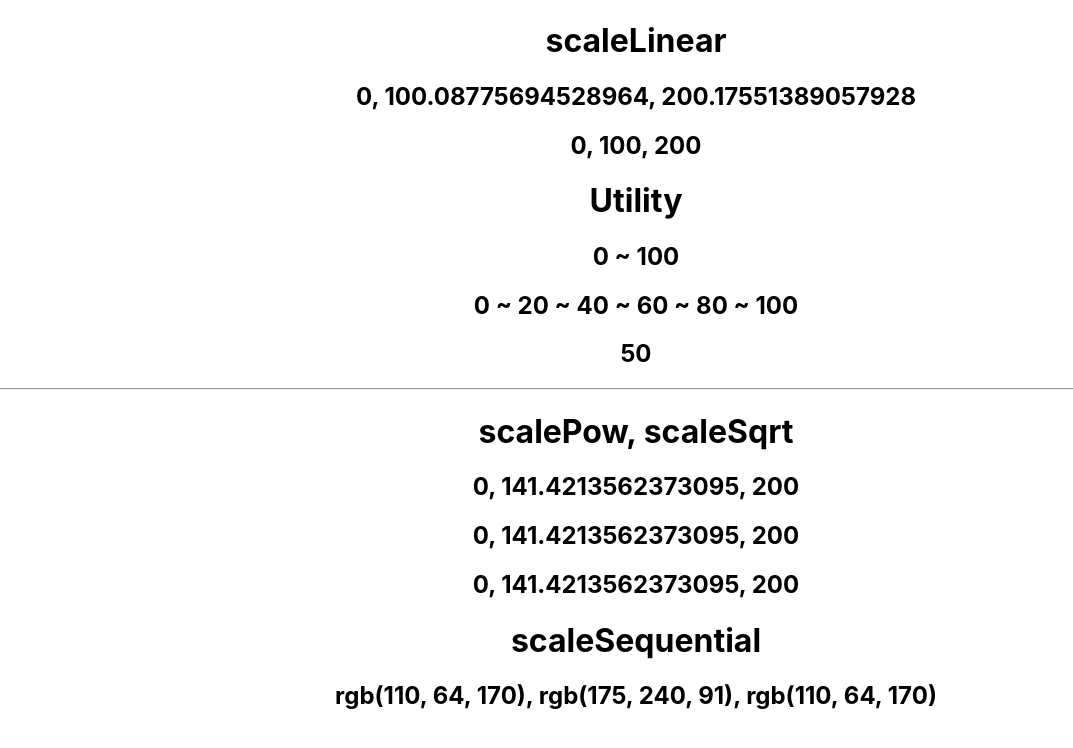
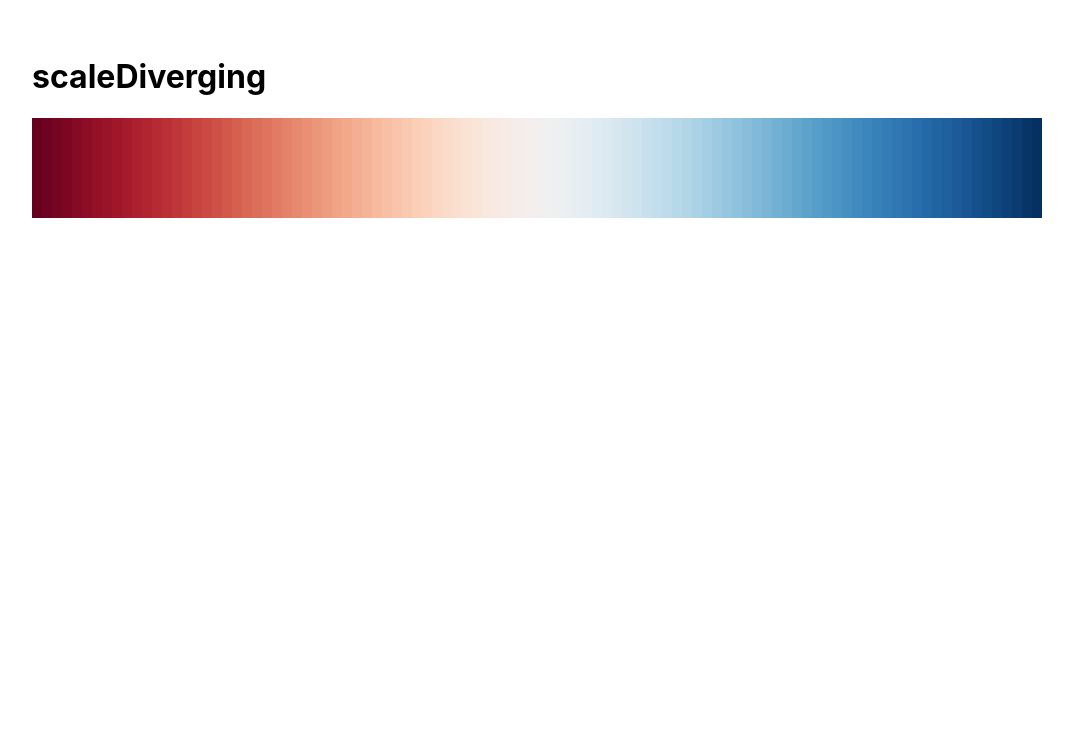
Before and after one commit to seogi1004/d3scale-play, a React (Create React App) app: page / in a window 1280 px wide. Shown: the top 748 px of the page, without its empty margins (4-1077 px from the left). Built offline with nearby package versions, Linux system fonts and the light colour scheme.

Commit message:
샘플 추가 #deverging

```diff
--- a/src/App.css
+++ b/src/App.css
@@ -1,3 +1,13 @@
 .App {
-  text-align: center;
+  padding: 36px;
 }
+
+.colors {
+  display: flex;
+}
+
+.colors > .color {
+  display: inline-flex;
+  width: 10px;
+  height: 100px;
+}
--- a/src/App.tsx
+++ b/src/App.tsx
@@ -2,14 +2,13 @@ import React from 'react';
 import Linear from './scale/Linear';
 import Power from './scale/Power';
 import Sequential from './scale/Sequential';
+import Diverging from './scale/Diverging';
 import './App.css';
 
 function App() {
   return (
     <div className="App">
-      <Linear />
-      <Power />
-      <Sequential />
+      <Diverging />
     </div>
   );
 }
--- /dev/null
+++ b/src/scale/Diverging.tsx
@@ -0,0 +1,23 @@
+import { scaleDiverging } from 'd3-scale';
+import { interpolateRdBu } from 'd3-scale-chromatic';
+
+export default function Scale() {
+  const func = scaleDiverging((t) => interpolateRdBu(t)).domain([-50, 0, 50]);
+
+  return (
+    <div className="scale">
+      <h1>scaleDiverging</h1>
+      <div className="colors">
+        {Array(101)
+          .fill(0)
+          .map((val, i) => (
+            <div
+              className="color"
+              key={i}
+              style={{ backgroundColor: func(i - 50) }}
+            />
+          ))}
+      </div>
+    </div>
+  );
+}
```
Also changed, not shown: .eslintrc.js, 1 other file (tests, documents, lock files or other folders).
